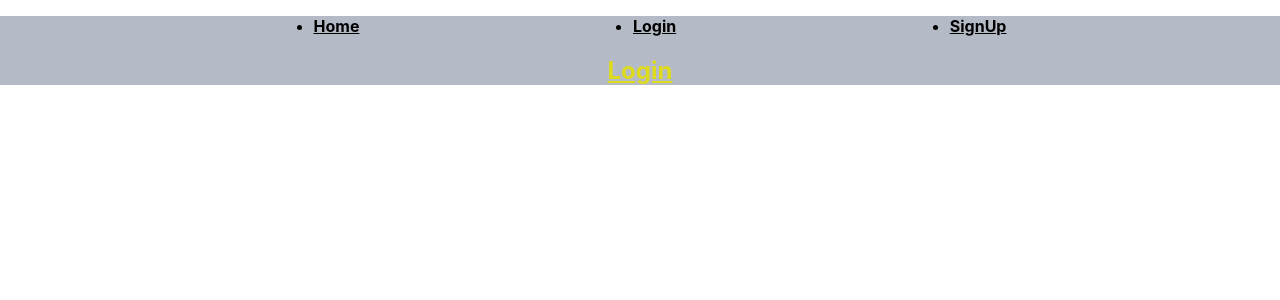
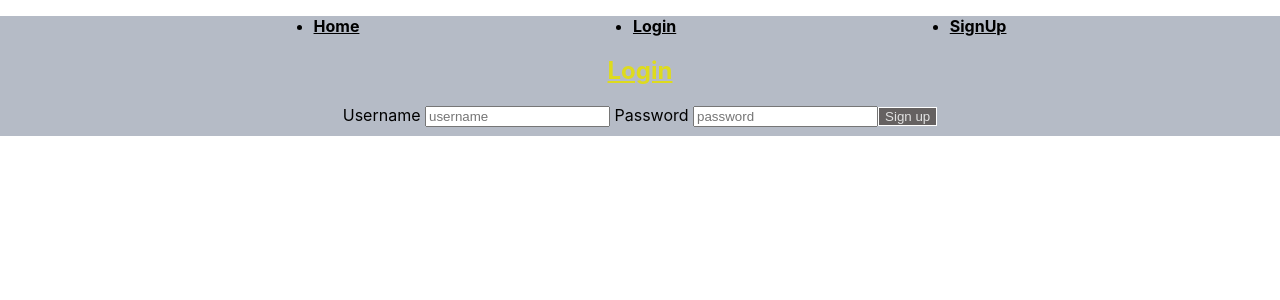
Before and after one commit to kfigaj87/reactjs-social-app, a React (Create React App) app: page /login in a window 1280 px wide. Shown: the top 300 px of the page. Built offline with nearby package versions, Linux system fonts and the light colour scheme; no server answers.

Commit message:
update 4

```diff
--- a/src/App.js
+++ b/src/App.js
@@ -1,10 +1,26 @@
-import React from "react";
+import React, { useEffect, useState } from "react";
 import "./App.css";
 import AppRoutes from "./routes/AppRoutes";
 import Nav from "./components/Nav";
-import Post from "./components/Post";
+// import Post from "./components/Post";
+import axios from "axios";
 
 function App() {
+  const [user, setUser] = useState();
+  axios.defaults.headers.common["Authorization"] =
+    "Bearer " + (user ? user.jwt_token : "");
+  axios.defaults.headers.post["Content-Type"] = "application/json";
+
+  console.log(setUser);
+
+  // const handleInputChange = (e) => {
+  //   const target = e.target;
+  //   const name = target.name;
+  //   setFromData({
+  //     ...formData,
+  //     [name]: target.value,
+  //   });
+
   return (
     <div className="App">
       <Nav />
@@ -12,5 +28,6 @@ function App() {
     </div>
   );
 }
+// }
 
 export default App;
--- a/src/views/Login.js
+++ b/src/views/Login.js
@@ -1,10 +1,39 @@
-import React from "react";
+import React, { useEffect } from "react";
 import "./Login.css";
+import axios from "axios";
+import { useState } from "react";
 
-const Login = () => {
+const Login = (props) => {
+  const [loginMessage, setLoginMessage] = useState();
+
+  const handleSubmit = () => {
+    console.log("działam");
+    axios
+      .post("http://akademia108.pl/api/social-app/user/login")
+      .then((res) => {
+        const loginRes = res.data;
+        setLoginMessage(loginRes);
+      });
+  };
+
+  useEffect(() => {
+    handleSubmit();
+  }, []);
+
   return (
     <div className="login">
       <h2 className="nav-h">Login</h2>
+      <div className="form-log">
+        <form>
+          <label htmlFor="username">Username </label>
+          <input type="text" name="username" placeholder="username" />
+          <label htmlFor="password"> Password </label>
+          <input type="password" name="password" placeholder="password" />
+          <button className="button btn-home" onClick={""}>
+            Sign up
+          </button>
+        </form>
+      </div>
     </div>
   );
 };
```
